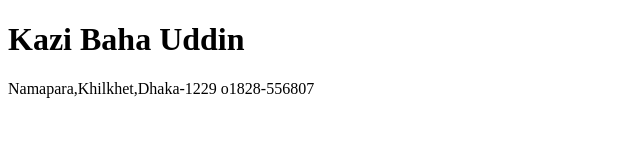
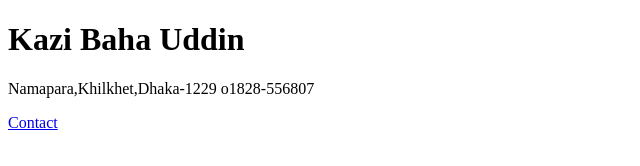
Before and after one commit to kazibahauddin/nascd0001, a plain HTML site: page contact.html in a window 1280 px wide. Shown: the full height of the page, 0-640 px from the left. Drawn offline with Linux system fonts and the light colour scheme.

Commit message:
Update contact.html

```diff
--- a/contact.html
+++ b/contact.html
@@ -11,5 +11,7 @@
 		o1828-556807
 
 	</p>
+	<a href="index.html">Contact</a>
+
 </body>
 </html>
```
